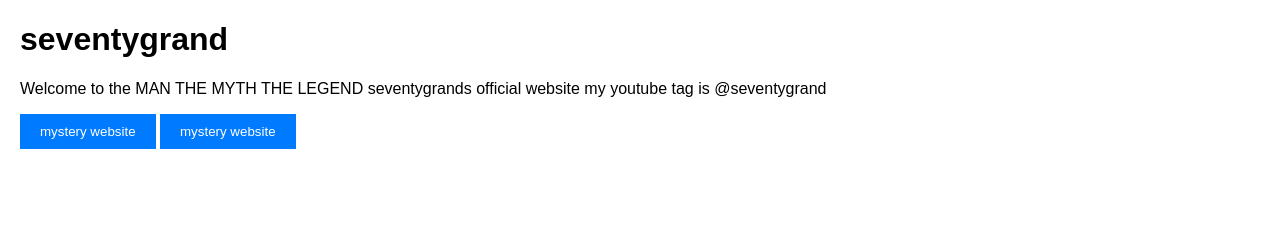
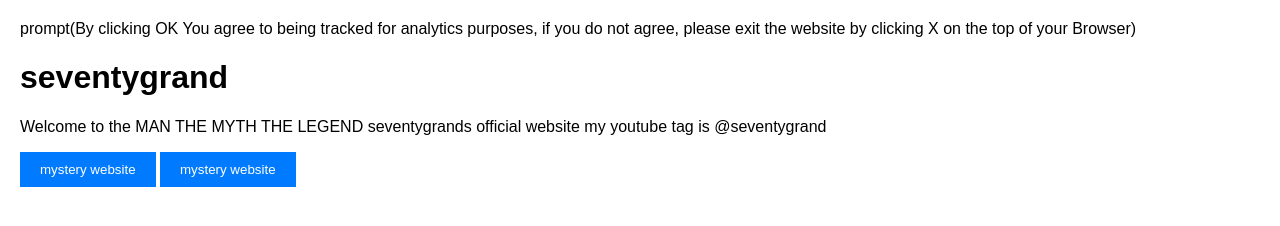
Before and after one commit to seventygrand/seventygrand, a plain HTML site: page index.html in a window 1280 px wide. Drawn offline with Linux system fonts and the light colour scheme.

Commit message:
warning update

```diff
--- a/index.html
+++ b/index.html
@@ -21,6 +21,7 @@ j=d.createElement(s),dl=l!='dataLayer'?'&l='+l:'';j.async=true;j.src=
   <link rel="stylesheet" type="text/css" href="styles.css">
 </head>
 <body>
+  prompt(By clicking OK You agree to being tracked for analytics purposes, if you do not agree, please exit the website by clicking X on the top of your Browser)
   <!-- Google Tag Manager (noscript) -->
 <noscript><iframe src="https://www.googletagmanager.com/ns.html?id=GTM-PD4DXMMP"
 height="0" width="0" style="display:none;visibility:hidden"></iframe></noscript>
```
